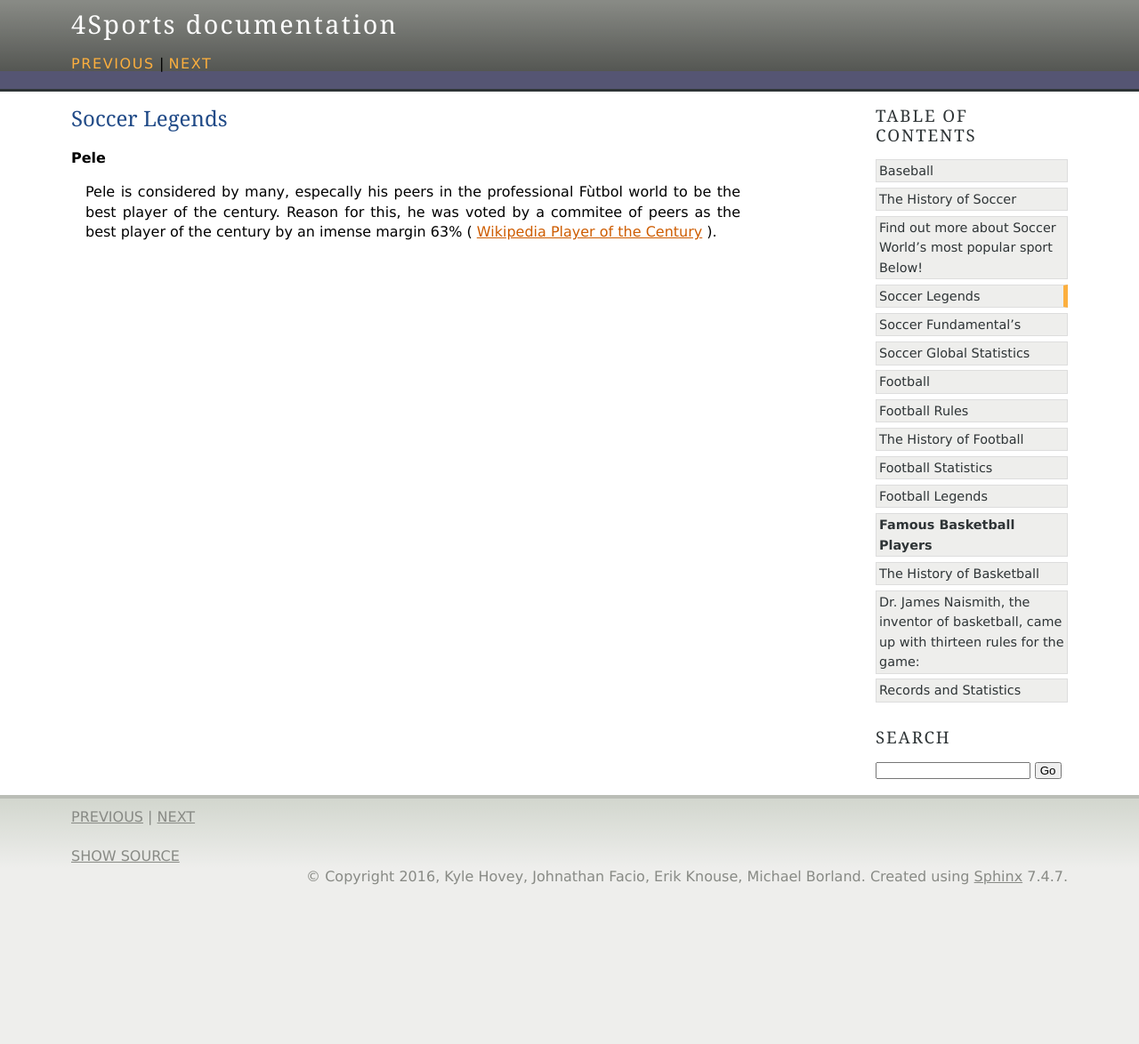
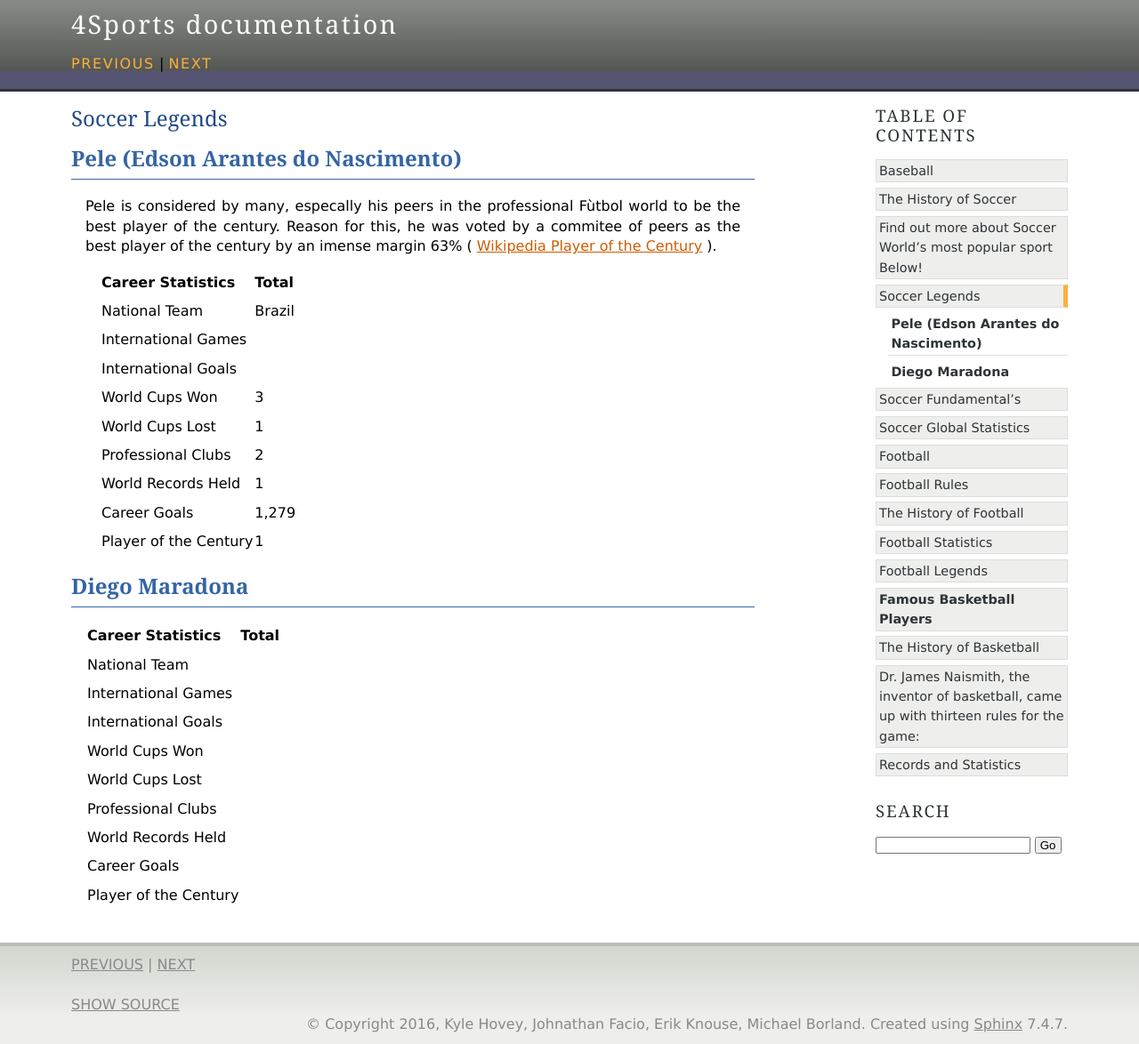
Before and after one commit to michaelborlandKeys/4Sports, a Sphinx documentation site: the page built from source/soccer/soccer_legends.rst, in a window 1280 px wide. Shown: the whole page at 89% size. Built offline with Sphinx 7.4.7, drawn with Linux system fonts in a browser that asks for light colours; before the commit the page ends 1007 px from its top, so only the background shows below that.

Commit message:
added tables with some data

```diff
--- a/source/soccer/soccer_legends.rst
+++ b/source/soccer/soccer_legends.rst
@@ -1,7 +1,64 @@
+==============
 Soccer Legends
 ==============
 
-**Pele**
+
+**Pele (Edson Arantes do Nascimento)**
+--------------------------------------
 
 
-	Pele is considered by many, especally his peers in the 			professional Fùtbol world to be the best player of the century. Reason for this, he was voted by a commitee of peers as the best player of the century by an imense margin 63% ( `Wikipedia Player of the Century <https://en.wikipedia.org/wiki/ FIFA_Player_of_the_Century>`_ ).
+	Pele is considered by many, especally his peers in the professional Fùtbol world to be the best player of the century. Reason for this, he was voted by a commitee of peers as the best player of the century by an imense margin 63% ( `Wikipedia Player of the Century <https://en.wikipedia.org/wiki/ FIFA_Player_of_the_Century>`_ ).
+
+											   +-----------------------+-----------------------+
+											   | Career Statistics     | Total                 |
+											   +=======================+=======================+
+											   |National Team          |Brazil                 |
+											   +-----------------------+-----------------------+
+											   |International Games    |                       |
+											   +-----------------------+-----------------------+
+											   |International Goals    |                 	   |
+											   +-----------------------+-----------------------+
+											   |World Cups Won         |3                      |
+   											   +-----------------------+-----------------------+
+   											   |World Cups Lost        |1                      |
+   											   +-----------------------+-----------------------+
+											   |Professional Clubs     |2                      |
+   											   +-----------------------+-----------------------+
+ 											   |World Records Held     |1                      |
+   											   +-----------------------+-----------------------+
+   											   |Career Goals           |1,279                  |
+   											   +-----------------------+-----------------------+
+   											   |Player of the Century  |1                      |
+   											   +-----------------------+-----------------------+
+
+
+
+**Diego Maradona**
+------------------
+
+
+
+
+
+
+											   +-----------------------+-----------------------+
+											   | Career Statistics     | Total                 |
+											   +=======================+=======================+
+											   |National Team          |                       |
+											   +-----------------------+-----------------------+
+											   |International Games    |                       |
+											   +-----------------------+-----------------------+
+											   |International Goals    |                 	   |
+											   +-----------------------+-----------------------+
+											   |World Cups Won         |                       |
+   											   +-----------------------+-----------------------+
+   											   |World Cups Lost        |                       |
+   											   +-----------------------+-----------------------+
+											   |Professional Clubs     |                       |
+   											   +-----------------------+-----------------------+
+ 											   |World Records Held     |                       |
+   											   +-----------------------+-----------------------+
+   											   |Career Goals           |                       |
+   											   +-----------------------+-----------------------+
+   											   |Player of the Century  |                       |
+   											   +-----------------------+-----------------------+
```
